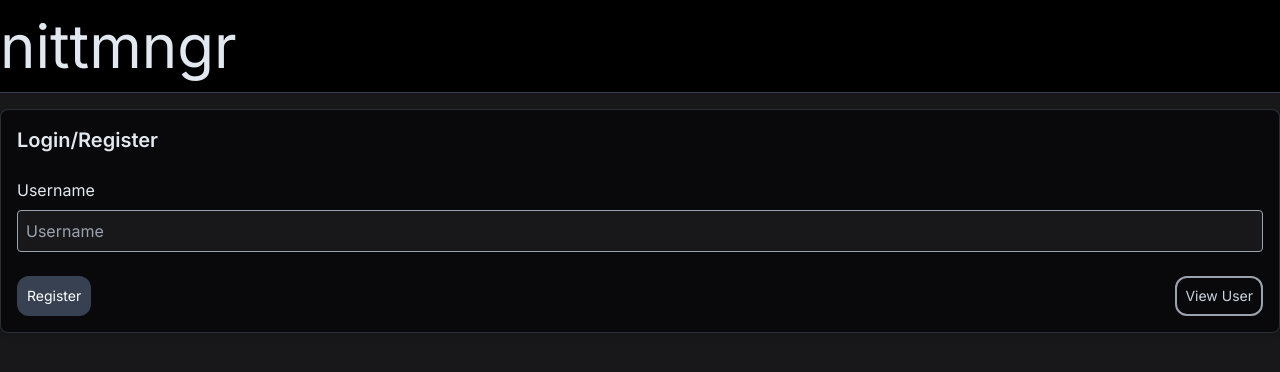
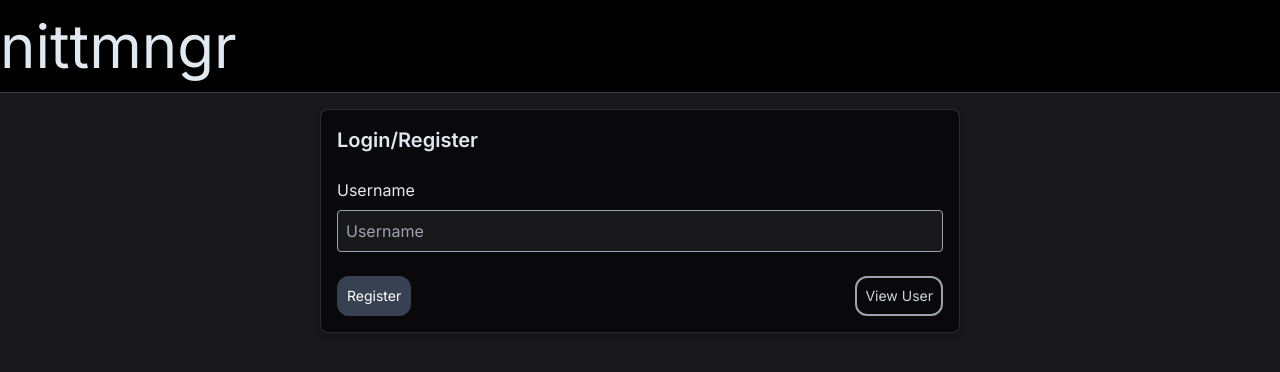
Before and after one commit to jaimetrovoada/nittmngr, a Next.js app: page / in a window 1280 px wide. Shown: the top 372 px of the page. Built offline with nearby package versions, Linux system fonts and the light colour scheme.

Commit message:
update styles

```diff
--- a/components/Form.tsx
+++ b/components/Form.tsx
@@ -6,7 +6,7 @@ const Form = ({ ...props }: Props) => {
     <form
       {...props}
       className={getClasses(
-        "mx-auto flex w-full flex-col gap-6 rounded-lg border border-gray-600/50 bg-zinc-950 p-4 shadow-md",
+        "mx-auto flex w-full max-w-screen-sm flex-col gap-6 rounded-lg border border-gray-600/50 bg-zinc-950 p-4 shadow-md",
         props.className
       )}
     >
--- a/components/SubList.tsx
+++ b/components/SubList.tsx
@@ -43,11 +43,11 @@ const SubList = ({ feed, username }: Props) => {
   };
 
   return (
-    <section className="mx-auto flex w-full max-w-lg flex-col gap-4 ">
+    <>
       <SubsForm list={list} setList={setList} feedId={feed.id} />
-      <div className="flex flex-col gap-2 rounded-lg border border-gray-600/50 bg-neutral-950 p-4 shadow-sm">
+      <div className="mx-auto flex w-full max-w-screen-sm flex-col gap-2 rounded-lg border border-gray-600/50 bg-neutral-950 p-4 shadow-sm">
         <div className="flex flex-row items-center justify-between">
-          <p className="text-lg">Users in this Feed</p>
+          <p className="text-lg font-semibold">Users in this Feed</p>
           {feed.isNsfw && <p className="text-xs text-slate-300/50">(NSFW)</p>}
         </div>
         <ul className="">
@@ -79,7 +79,7 @@ const SubList = ({ feed, username }: Props) => {
           </Button>
         </div>
       </div>
-    </section>
+    </>
   );
 };
 
```
